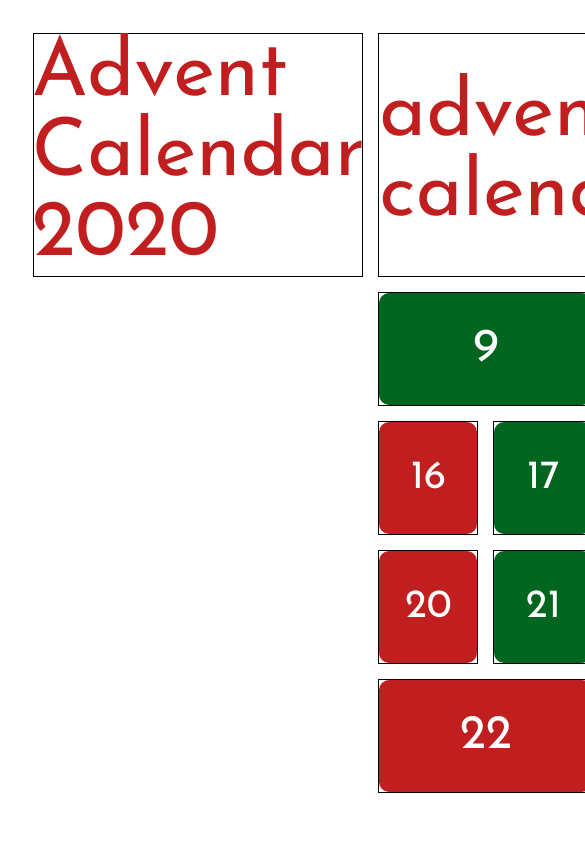
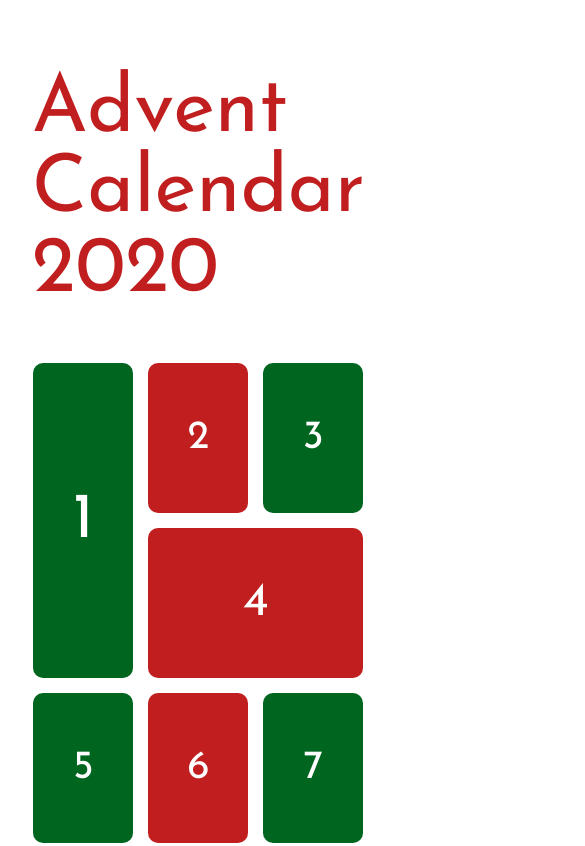
Before and after one commit to Meweezy/Advent-Calendar, a plain HTML site: page index.html in a window 390 px wide. Shown: the top 846 px of the page, 585 px wide, since content can reach past the window. Drawn offline with Linux system fonts and the light colour scheme.

Commit message:
adding responsiveness

```diff
--- a/assets/styles/style.css
+++ b/assets/styles/style.css
@@ -11,9 +11,14 @@ body {
 
 .container {
   display: grid;
-  grid-template-columns: repeat(8, minmax(100px, 1fr));
-  grid-template-rows: repeat(6, minmax(100px, 1fr));
+  /* grid-template-columns: repeat(8, minmax(100px, 1fr)); */
+  grid-template-columns: repeat(auto-fit, minmax(100px, 1fr));
+  /* grid-template-rows: repeat(6, minmax(100px, 1fr)); */
+  grid-template-rows: repeat(6, 150px);
   grid-gap: 15px;
+  grid-auto-flow: dense;
+  grid-auto-rows: 100px;
+  grid-auto-columns: 100px;
 
   height: 90vh;
 
@@ -23,7 +28,7 @@ body {
   display: flex;
   justify-content: center;
   align-items: center;
-  border: 1px solid black;
+  /* border: 1px solid black; */
   background-color: #ccc;
 
 }
--- a/index.html
+++ b/index.html
@@ -6,16 +6,16 @@
     <title>Advent Calendar</title>
     <link rel="stylesheet" href="assets/styles/style.css" />
 
-    <link rel="stylesheet" href="assets/pictures/pics.css">
+    <link rel="stylesheet" href="assets/pictures/pics.css" />
   </head>
+  <!-- <body>
+    <div class="container">
+      <div class="container-item title">Advent Calendar 2020</div>
+
+  </head> -->
   <body>
     <div class="container">
       <div class="container-item title">Advent Calendar 2020</div>
-
-  </head>
-  <body>
-    <div class="container">
-      <div class="container-item title">advent calendar</div>
 
       <div class="container-item day1">
         <div class="tile">
@@ -143,7 +143,12 @@
           <div class="back"></div>
         </div>
       </div>
-
+      <div class="container-item day22">
+        <div class="tile">
+          <div class="front">22</div>
+          <div class="back"></div>
+        </div>
+      </div>
       <div class="container-item day23">
         <div class="tile">
           <div class="front">23</div>
@@ -162,12 +167,6 @@
           <div class="back"></div>
         </div>
       </div>
-      <div class="container-item day22">
-        <div class="tile">
-          <div class="front">22</div>
-          <div class="back"></div>
-        </div>
-      </div>
     </div>
   </body>
 </html>
```
